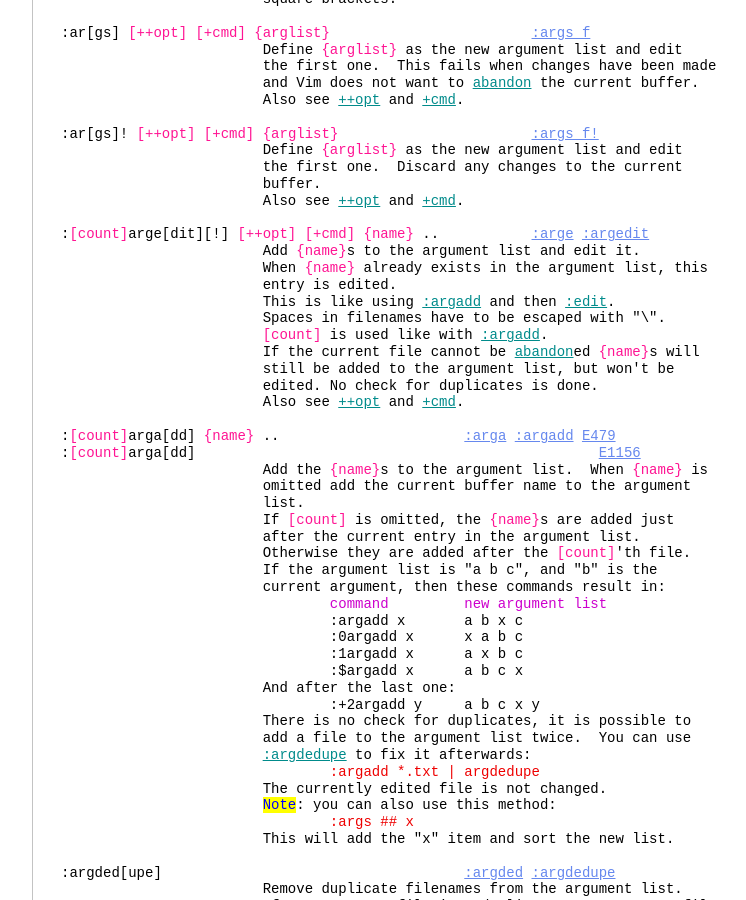
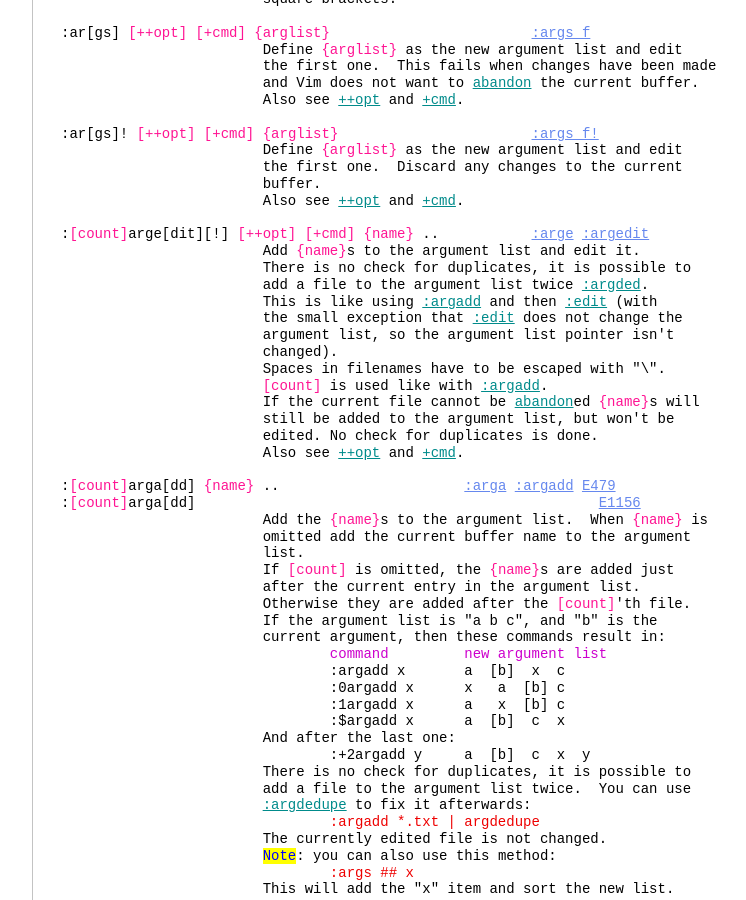
Before and after one commit to vim-jp/vimdoc-en, a Jekyll site: the page built from editing.html, in a window 1280 px wide and 900 px high, scrolled down 11029 px. Shown: the whole window, without its empty margins (340-1086 px from the left). Built offline with Jekyll 4.4.1, drawn with Linux system fonts in a browser that asks for light colours; nearby versions of some CDN libraries; comment, search, counter and statistics services are not loaded; some of the changed text lies outside the part shown.

```diff
--- a/editing.html
+++ b/editing.html
@@ -3,7 +3,7 @@ layout: vimdoc
 helpname: 'editing'
 ---
 <div id='vimCodeElement'>
-<a class="Constant" href="editing.html" name="editing.txt">editing.txt</a>&nbsp;&nbsp; For&nbsp;<span class="Identifier">Vim version 9.1.</span>&nbsp;&nbsp;Last change: 2024 Jan 14<br>
+<a class="Constant" href="editing.html" name="editing.txt">editing.txt</a>&nbsp;&nbsp; For&nbsp;<span class="Identifier">Vim version 9.1.</span>&nbsp;&nbsp;Last change: 2024 Apr 12<br>
 <br>
 <br>
 &nbsp;&nbsp;&nbsp;&nbsp;&nbsp;&nbsp;&nbsp;&nbsp;&nbsp;&nbsp;&nbsp;&nbsp;&nbsp;&nbsp;&nbsp;&nbsp;&nbsp;&nbsp;<span class="Identifier">VIM REFERENCE MANUAL&nbsp;&nbsp;&nbsp;&nbsp;by Bram Moolenaar</span><br>
@@ -663,9 +663,12 @@ list of the current window.<br>
 <br>
 :<span class="Special">[count]</span>arge[dit][!]&nbsp;<span class="Special">[++opt]</span>&nbsp;<span class="Special">[+cmd]</span>&nbsp;<span class="Special">{name}</span>&nbsp;..&nbsp;&nbsp;&nbsp;&nbsp;&nbsp;&nbsp;&nbsp;&nbsp;&nbsp;&nbsp;&nbsp;<a class="Constant" href="editing.html#:arge" name=":arge">:arge</a>&nbsp;<a class="Constant" href="editing.html#:argedit" name=":argedit">:argedit</a><br>
 &nbsp;&nbsp;&nbsp;&nbsp;&nbsp;&nbsp;&nbsp;&nbsp;&nbsp;&nbsp;&nbsp;&nbsp;&nbsp;&nbsp;&nbsp;&nbsp;&nbsp;&nbsp;&nbsp;&nbsp;&nbsp;&nbsp;&nbsp;&nbsp;Add&nbsp;<span class="Special">{name}</span>s to the argument list and edit it.<br>
-&nbsp;&nbsp;&nbsp;&nbsp;&nbsp;&nbsp;&nbsp;&nbsp;&nbsp;&nbsp;&nbsp;&nbsp;&nbsp;&nbsp;&nbsp;&nbsp;&nbsp;&nbsp;&nbsp;&nbsp;&nbsp;&nbsp;&nbsp;&nbsp;When&nbsp;<span class="Special">{name}</span>&nbsp;already exists in the argument list, this<br>
-&nbsp;&nbsp;&nbsp;&nbsp;&nbsp;&nbsp;&nbsp;&nbsp;&nbsp;&nbsp;&nbsp;&nbsp;&nbsp;&nbsp;&nbsp;&nbsp;&nbsp;&nbsp;&nbsp;&nbsp;&nbsp;&nbsp;&nbsp;&nbsp;entry is edited.<br>
-&nbsp;&nbsp;&nbsp;&nbsp;&nbsp;&nbsp;&nbsp;&nbsp;&nbsp;&nbsp;&nbsp;&nbsp;&nbsp;&nbsp;&nbsp;&nbsp;&nbsp;&nbsp;&nbsp;&nbsp;&nbsp;&nbsp;&nbsp;&nbsp;This is like using&nbsp;<a class="Identifier" href="editing.html#:argadd">:argadd</a>&nbsp;and then&nbsp;<a class="Identifier" href="editing.html#:edit">:edit</a>.<br>
+&nbsp;&nbsp;&nbsp;&nbsp;&nbsp;&nbsp;&nbsp;&nbsp;&nbsp;&nbsp;&nbsp;&nbsp;&nbsp;&nbsp;&nbsp;&nbsp;&nbsp;&nbsp;&nbsp;&nbsp;&nbsp;&nbsp;&nbsp;&nbsp;There is no check for duplicates, it is possible to<br>
+&nbsp;&nbsp;&nbsp;&nbsp;&nbsp;&nbsp;&nbsp;&nbsp;&nbsp;&nbsp;&nbsp;&nbsp;&nbsp;&nbsp;&nbsp;&nbsp;&nbsp;&nbsp;&nbsp;&nbsp;&nbsp;&nbsp;&nbsp;&nbsp;add a file to the argument list twice&nbsp;<a class="Identifier" href="editing.html#:argded">:argded</a>.<br>
+&nbsp;&nbsp;&nbsp;&nbsp;&nbsp;&nbsp;&nbsp;&nbsp;&nbsp;&nbsp;&nbsp;&nbsp;&nbsp;&nbsp;&nbsp;&nbsp;&nbsp;&nbsp;&nbsp;&nbsp;&nbsp;&nbsp;&nbsp;&nbsp;This is like using&nbsp;<a class="Identifier" href="editing.html#:argadd">:argadd</a>&nbsp;and then&nbsp;<a class="Identifier" href="editing.html#:edit">:edit</a>&nbsp;(with<br>
+&nbsp;&nbsp;&nbsp;&nbsp;&nbsp;&nbsp;&nbsp;&nbsp;&nbsp;&nbsp;&nbsp;&nbsp;&nbsp;&nbsp;&nbsp;&nbsp;&nbsp;&nbsp;&nbsp;&nbsp;&nbsp;&nbsp;&nbsp;&nbsp;the small exception that&nbsp;<a class="Identifier" href="editing.html#:edit">:edit</a>&nbsp;does not change the<br>
+&nbsp;&nbsp;&nbsp;&nbsp;&nbsp;&nbsp;&nbsp;&nbsp;&nbsp;&nbsp;&nbsp;&nbsp;&nbsp;&nbsp;&nbsp;&nbsp;&nbsp;&nbsp;&nbsp;&nbsp;&nbsp;&nbsp;&nbsp;&nbsp;argument list, so the argument list pointer isn't<br>
+&nbsp;&nbsp;&nbsp;&nbsp;&nbsp;&nbsp;&nbsp;&nbsp;&nbsp;&nbsp;&nbsp;&nbsp;&nbsp;&nbsp;&nbsp;&nbsp;&nbsp;&nbsp;&nbsp;&nbsp;&nbsp;&nbsp;&nbsp;&nbsp;changed).<br>
 &nbsp;&nbsp;&nbsp;&nbsp;&nbsp;&nbsp;&nbsp;&nbsp;&nbsp;&nbsp;&nbsp;&nbsp;&nbsp;&nbsp;&nbsp;&nbsp;&nbsp;&nbsp;&nbsp;&nbsp;&nbsp;&nbsp;&nbsp;&nbsp;Spaces in filenames have to be escaped with &quot;\&quot;.<br>
 &nbsp;&nbsp;&nbsp;&nbsp;&nbsp;&nbsp;&nbsp;&nbsp;&nbsp;&nbsp;&nbsp;&nbsp;&nbsp;&nbsp;&nbsp;&nbsp;&nbsp;&nbsp;&nbsp;&nbsp;&nbsp;&nbsp;&nbsp;&nbsp;<span class="Special">[count]</span>&nbsp;is used like with&nbsp;<a class="Identifier" href="editing.html#:argadd">:argadd</a>.<br>
 &nbsp;&nbsp;&nbsp;&nbsp;&nbsp;&nbsp;&nbsp;&nbsp;&nbsp;&nbsp;&nbsp;&nbsp;&nbsp;&nbsp;&nbsp;&nbsp;&nbsp;&nbsp;&nbsp;&nbsp;&nbsp;&nbsp;&nbsp;&nbsp;If the current file cannot be&nbsp;<a class="Identifier" href="editing.html#abandon">abandon</a>ed&nbsp;<span class="Special">{name}</span>s will<br>
@@ -684,12 +687,12 @@ list of the current window.<br>
 &nbsp;&nbsp;&nbsp;&nbsp;&nbsp;&nbsp;&nbsp;&nbsp;&nbsp;&nbsp;&nbsp;&nbsp;&nbsp;&nbsp;&nbsp;&nbsp;&nbsp;&nbsp;&nbsp;&nbsp;&nbsp;&nbsp;&nbsp;&nbsp;If the argument list is &quot;a b c&quot;, and &quot;b&quot; is the<br>
 &nbsp;&nbsp;&nbsp;&nbsp;&nbsp;&nbsp;&nbsp;&nbsp;&nbsp;&nbsp;&nbsp;&nbsp;&nbsp;&nbsp;&nbsp;&nbsp;&nbsp;&nbsp;&nbsp;&nbsp;&nbsp;&nbsp;&nbsp;&nbsp;current argument, then these commands result in:<br>
 &nbsp;&nbsp;&nbsp;&nbsp;&nbsp;&nbsp;&nbsp;&nbsp;&nbsp;&nbsp;&nbsp;&nbsp;&nbsp;&nbsp;&nbsp;&nbsp;&nbsp;&nbsp;&nbsp;&nbsp;&nbsp;&nbsp;&nbsp;&nbsp;&nbsp;&nbsp;&nbsp;&nbsp;&nbsp;&nbsp;&nbsp;&nbsp;<span class="PreProc">command&nbsp;&nbsp;&nbsp;&nbsp;&nbsp;&nbsp;&nbsp;&nbsp; new argument list</span><br>
-&nbsp;&nbsp;&nbsp;&nbsp;&nbsp;&nbsp;&nbsp;&nbsp;&nbsp;&nbsp;&nbsp;&nbsp;&nbsp;&nbsp;&nbsp;&nbsp;&nbsp;&nbsp;&nbsp;&nbsp;&nbsp;&nbsp;&nbsp;&nbsp;&nbsp;&nbsp;&nbsp;&nbsp;&nbsp;&nbsp;&nbsp;&nbsp;:argadd x&nbsp;&nbsp;&nbsp;&nbsp;&nbsp;&nbsp; a b x c<br>
-&nbsp;&nbsp;&nbsp;&nbsp;&nbsp;&nbsp;&nbsp;&nbsp;&nbsp;&nbsp;&nbsp;&nbsp;&nbsp;&nbsp;&nbsp;&nbsp;&nbsp;&nbsp;&nbsp;&nbsp;&nbsp;&nbsp;&nbsp;&nbsp;&nbsp;&nbsp;&nbsp;&nbsp;&nbsp;&nbsp;&nbsp;&nbsp;:0argadd x&nbsp;&nbsp;&nbsp;&nbsp;&nbsp;&nbsp;x a b c<br>
-&nbsp;&nbsp;&nbsp;&nbsp;&nbsp;&nbsp;&nbsp;&nbsp;&nbsp;&nbsp;&nbsp;&nbsp;&nbsp;&nbsp;&nbsp;&nbsp;&nbsp;&nbsp;&nbsp;&nbsp;&nbsp;&nbsp;&nbsp;&nbsp;&nbsp;&nbsp;&nbsp;&nbsp;&nbsp;&nbsp;&nbsp;&nbsp;:1argadd x&nbsp;&nbsp;&nbsp;&nbsp;&nbsp;&nbsp;a x b c<br>
-&nbsp;&nbsp;&nbsp;&nbsp;&nbsp;&nbsp;&nbsp;&nbsp;&nbsp;&nbsp;&nbsp;&nbsp;&nbsp;&nbsp;&nbsp;&nbsp;&nbsp;&nbsp;&nbsp;&nbsp;&nbsp;&nbsp;&nbsp;&nbsp;&nbsp;&nbsp;&nbsp;&nbsp;&nbsp;&nbsp;&nbsp;&nbsp;:$argadd x&nbsp;&nbsp;&nbsp;&nbsp;&nbsp;&nbsp;a b c x<br>
+&nbsp;&nbsp;&nbsp;&nbsp;&nbsp;&nbsp;&nbsp;&nbsp;&nbsp;&nbsp;&nbsp;&nbsp;&nbsp;&nbsp;&nbsp;&nbsp;&nbsp;&nbsp;&nbsp;&nbsp;&nbsp;&nbsp;&nbsp;&nbsp;&nbsp;&nbsp;&nbsp;&nbsp;&nbsp;&nbsp;&nbsp;&nbsp;:argadd x&nbsp;&nbsp;&nbsp;&nbsp;&nbsp;&nbsp; a&nbsp;&nbsp;[b]&nbsp;&nbsp;x&nbsp;&nbsp;c<br>
+&nbsp;&nbsp;&nbsp;&nbsp;&nbsp;&nbsp;&nbsp;&nbsp;&nbsp;&nbsp;&nbsp;&nbsp;&nbsp;&nbsp;&nbsp;&nbsp;&nbsp;&nbsp;&nbsp;&nbsp;&nbsp;&nbsp;&nbsp;&nbsp;&nbsp;&nbsp;&nbsp;&nbsp;&nbsp;&nbsp;&nbsp;&nbsp;:0argadd x&nbsp;&nbsp;&nbsp;&nbsp;&nbsp;&nbsp;x&nbsp;&nbsp; a&nbsp;&nbsp;[b] c<br>
+&nbsp;&nbsp;&nbsp;&nbsp;&nbsp;&nbsp;&nbsp;&nbsp;&nbsp;&nbsp;&nbsp;&nbsp;&nbsp;&nbsp;&nbsp;&nbsp;&nbsp;&nbsp;&nbsp;&nbsp;&nbsp;&nbsp;&nbsp;&nbsp;&nbsp;&nbsp;&nbsp;&nbsp;&nbsp;&nbsp;&nbsp;&nbsp;:1argadd x&nbsp;&nbsp;&nbsp;&nbsp;&nbsp;&nbsp;a&nbsp;&nbsp; x&nbsp;&nbsp;[b] c<br>
+&nbsp;&nbsp;&nbsp;&nbsp;&nbsp;&nbsp;&nbsp;&nbsp;&nbsp;&nbsp;&nbsp;&nbsp;&nbsp;&nbsp;&nbsp;&nbsp;&nbsp;&nbsp;&nbsp;&nbsp;&nbsp;&nbsp;&nbsp;&nbsp;&nbsp;&nbsp;&nbsp;&nbsp;&nbsp;&nbsp;&nbsp;&nbsp;:$argadd x&nbsp;&nbsp;&nbsp;&nbsp;&nbsp;&nbsp;a&nbsp;&nbsp;[b]&nbsp;&nbsp;c&nbsp;&nbsp;x<br>
 &nbsp;&nbsp;&nbsp;&nbsp;&nbsp;&nbsp;&nbsp;&nbsp;&nbsp;&nbsp;&nbsp;&nbsp;&nbsp;&nbsp;&nbsp;&nbsp;&nbsp;&nbsp;&nbsp;&nbsp;&nbsp;&nbsp;&nbsp;&nbsp;And after the last one:<br>
-&nbsp;&nbsp;&nbsp;&nbsp;&nbsp;&nbsp;&nbsp;&nbsp;&nbsp;&nbsp;&nbsp;&nbsp;&nbsp;&nbsp;&nbsp;&nbsp;&nbsp;&nbsp;&nbsp;&nbsp;&nbsp;&nbsp;&nbsp;&nbsp;&nbsp;&nbsp;&nbsp;&nbsp;&nbsp;&nbsp;&nbsp;&nbsp;:+2argadd y&nbsp;&nbsp;&nbsp;&nbsp; a b c x y<br>
+&nbsp;&nbsp;&nbsp;&nbsp;&nbsp;&nbsp;&nbsp;&nbsp;&nbsp;&nbsp;&nbsp;&nbsp;&nbsp;&nbsp;&nbsp;&nbsp;&nbsp;&nbsp;&nbsp;&nbsp;&nbsp;&nbsp;&nbsp;&nbsp;&nbsp;&nbsp;&nbsp;&nbsp;&nbsp;&nbsp;&nbsp;&nbsp;:+2argadd y&nbsp;&nbsp;&nbsp;&nbsp; a&nbsp;&nbsp;[b]&nbsp;&nbsp;c&nbsp;&nbsp;x&nbsp;&nbsp;y<br>
 &nbsp;&nbsp;&nbsp;&nbsp;&nbsp;&nbsp;&nbsp;&nbsp;&nbsp;&nbsp;&nbsp;&nbsp;&nbsp;&nbsp;&nbsp;&nbsp;&nbsp;&nbsp;&nbsp;&nbsp;&nbsp;&nbsp;&nbsp;&nbsp;There is no check for duplicates, it is possible to<br>
 &nbsp;&nbsp;&nbsp;&nbsp;&nbsp;&nbsp;&nbsp;&nbsp;&nbsp;&nbsp;&nbsp;&nbsp;&nbsp;&nbsp;&nbsp;&nbsp;&nbsp;&nbsp;&nbsp;&nbsp;&nbsp;&nbsp;&nbsp;&nbsp;add a file to the argument list twice.&nbsp;&nbsp;You can use<br>
 &nbsp;&nbsp;&nbsp;&nbsp;&nbsp;&nbsp;&nbsp;&nbsp;&nbsp;&nbsp;&nbsp;&nbsp;&nbsp;&nbsp;&nbsp;&nbsp;&nbsp;&nbsp;&nbsp;&nbsp;&nbsp;&nbsp;&nbsp;&nbsp;<a class="Identifier" href="editing.html#:argdedupe">:argdedupe</a>&nbsp;to fix it afterwards:<br>
--- a/intro.html
+++ b/intro.html
@@ -3,7 +3,7 @@ layout: vimdoc
 helpname: 'intro'
 ---
 <div id='vimCodeElement'>
-<a class="Constant" href="intro.html" name="intro.txt">intro.txt</a>&nbsp;&nbsp;&nbsp;&nbsp; For&nbsp;<span class="Identifier">Vim version 9.1.</span>&nbsp;&nbsp;Last change: 2024 Apr 10<br>
+<a class="Constant" href="intro.html" name="intro.txt">intro.txt</a>&nbsp;&nbsp;&nbsp;&nbsp; For&nbsp;<span class="Identifier">Vim version 9.1.</span>&nbsp;&nbsp;Last change: 2024 Apr 11<br>
 <br>
 <br>
 &nbsp;&nbsp;&nbsp;&nbsp;&nbsp;&nbsp;&nbsp;&nbsp;&nbsp;&nbsp;&nbsp;&nbsp;&nbsp;&nbsp;&nbsp;&nbsp;&nbsp;&nbsp;<span class="Identifier">VIM REFERENCE MANUAL&nbsp;&nbsp;&nbsp;&nbsp;by Bram Moolenaar</span><br>
```
Also changed, not shown: other parts of intro.html (+1 -1 lines).
